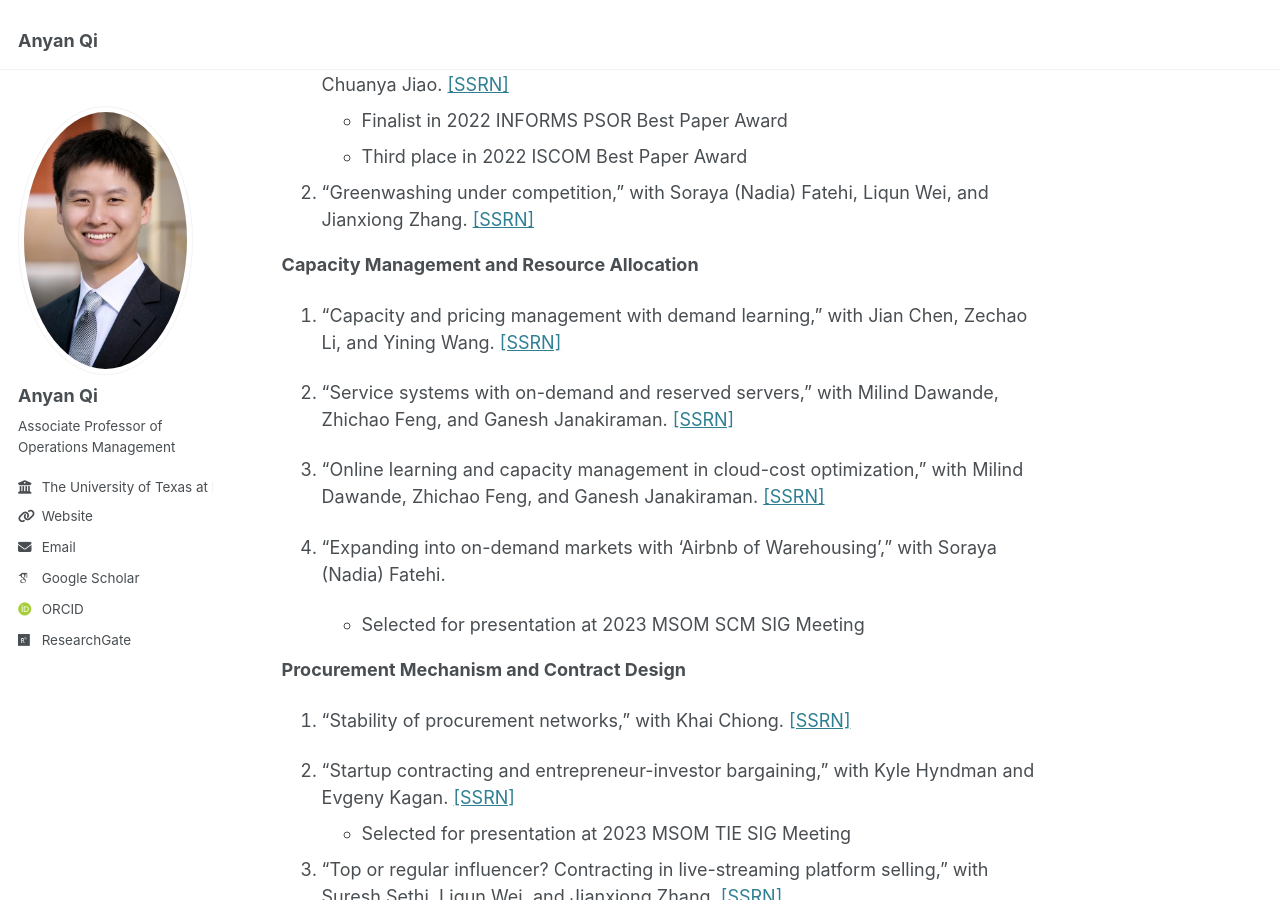
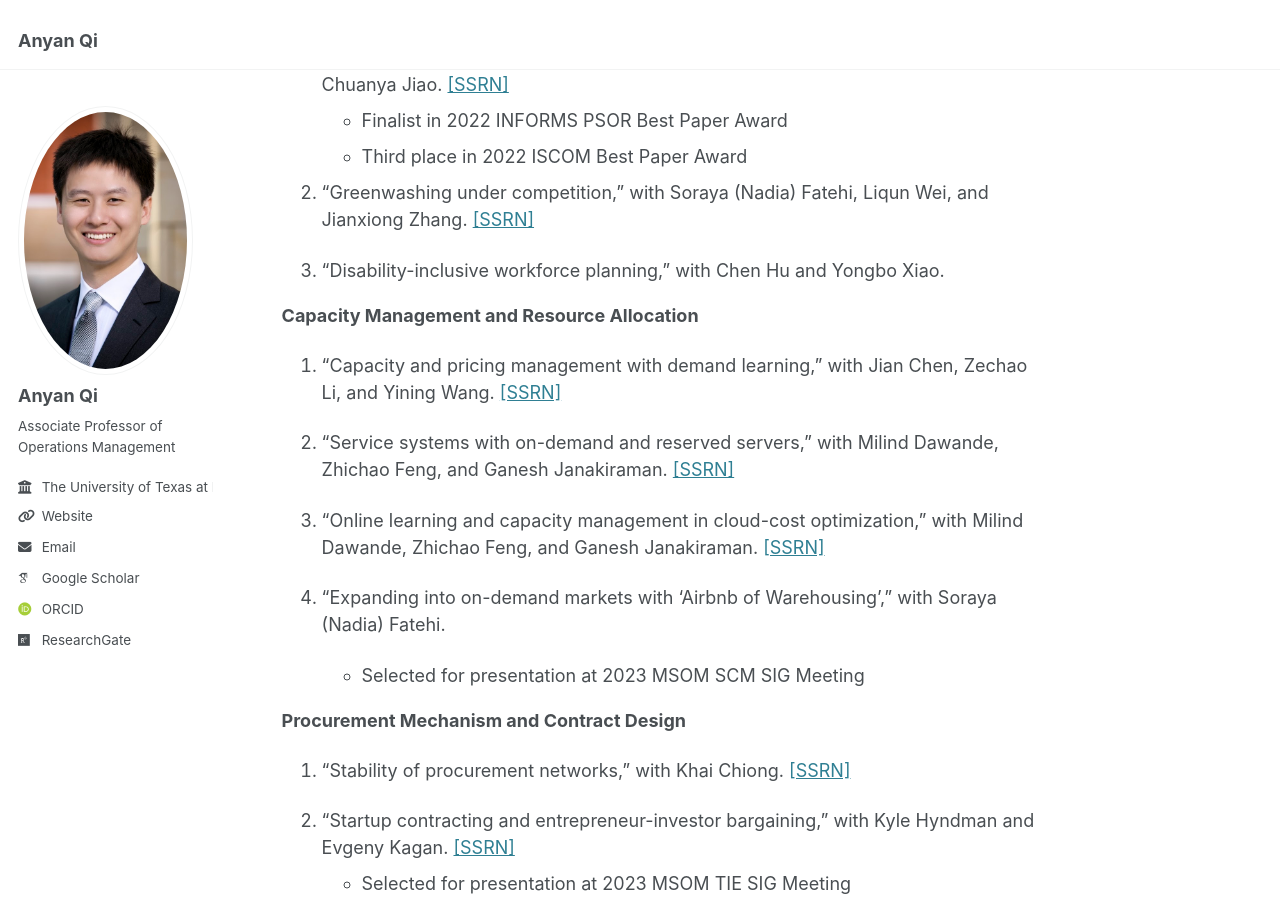
Before and after one commit to qi-anyan/qi-anyan.github.io, a Jekyll site: the page built from _pages/about.md, in a window 1280 px wide and 900 px high, scrolled down 2283 px. Built offline with Jekyll 4.4.1, drawn with Linux system fonts in a browser that asks for light colours; some web fonts are replaced.

Commit message:
Initial commit

```diff
--- a/_pages/about.md
+++ b/_pages/about.md
@@ -63,6 +63,8 @@ Working Papers
     - Third place in 2022 ISCOM Best Paper Award
 
 1. "Greenwashing under competition,”  with Soraya (Nadia) Fatehi, Liqun Wei, and Jianxiong Zhang. [[SSRN]](https://papers.ssrn.com/sol3/papers.cfm?abstract_id=4433364)
+
+1. "Disability-inclusive workforce planning,” with Chen Hu and Yongbo Xiao.
 
 **Capacity Management and Resource Allocation**
 
```
Also changed, not shown: 8 other files.
